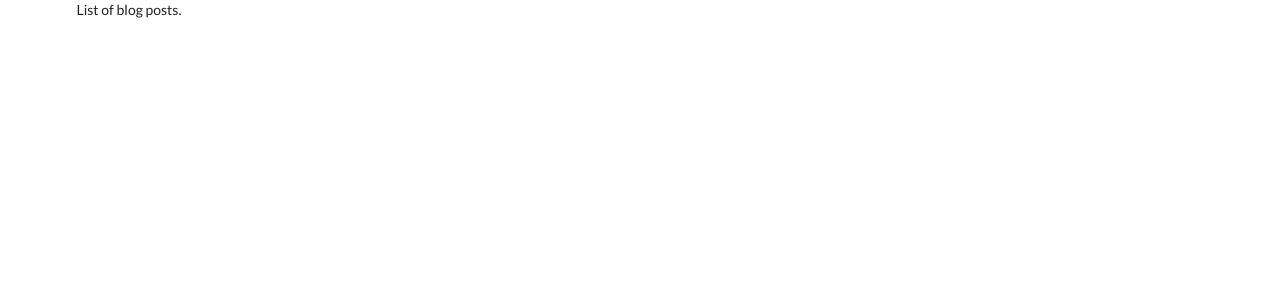
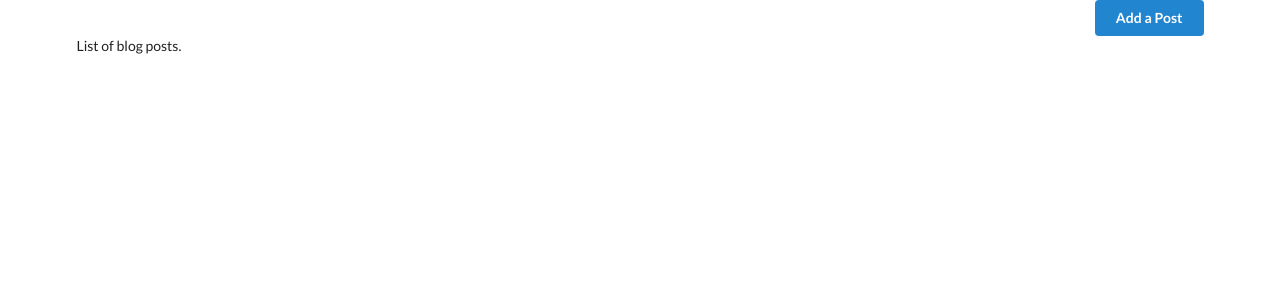
Before and after one commit to zearkiatos/reactjs-blog-web, a React (Create React App) app: page / in a window 1280 px wide. Shown: the top 300 px of the page. Built offline with nearby package versions, Linux system fonts and the light colour scheme; no server answers.

Commit message:
Navigation with the Link Component

```diff
--- a/package.json
+++ b/package.json
@@ -28,6 +28,7 @@
     "start:watch": "nodemon start",
     "start": "react-scripts start",
     "build": "react-scripts build",
+    "build:ci": "CI=false npm run build",
     "test": "react-scripts test",
     "eject": "react-scripts eject",
     "dev": "concurrently \"npm run server\" \"npm run start:watch\"",
--- a/src/components/PostsIndex/index.js
+++ b/src/components/PostsIndex/index.js
@@ -1,13 +1,27 @@
 import React, { Component } from "react";
 import { connect } from "react-redux";
 import { bindActionCreators } from "redux";
+import { Link } from 'react-router-dom';
 import { postActions } from "../../actions";
 class PostsIndex extends Component {
   componentWillMount() {
     this.props.fetchPosts();
   }
   render() {
-    return <div>List of blog posts.</div>;
+    return (
+      <div>
+        <div className="ui one column grid">
+          <div className="row">
+            <div className="sixteen wide column">
+              <Link to="/posts/new" className="ui right floated primary button">
+                  Add a Post
+              </Link>
+            </div>
+          </div>
+        </div>
+        List of blog posts.
+      </div>
+    );
   }
 }
 
```
